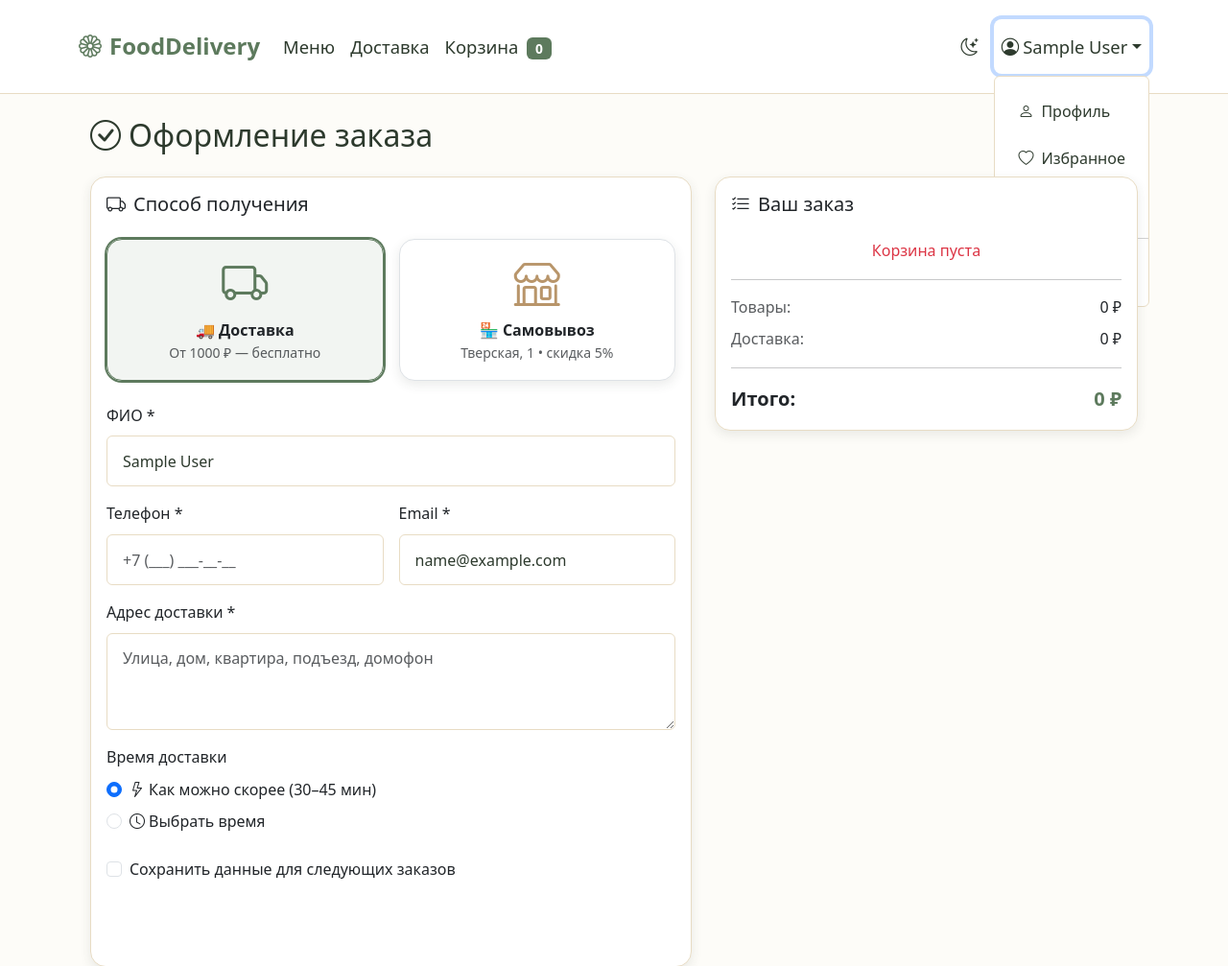
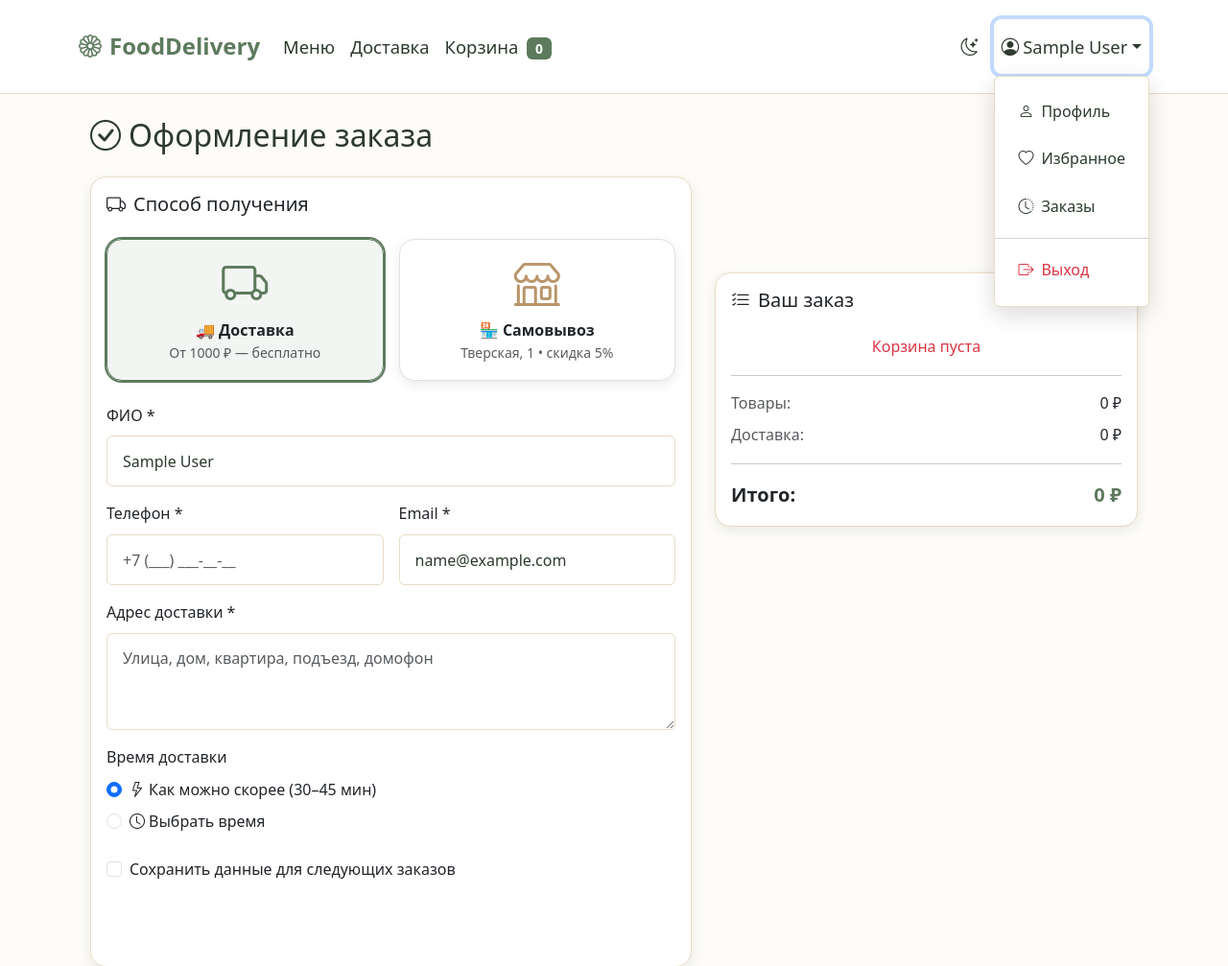
Before and after one commit to egrinnn/food_delivery, a Django app: page /checkout/ in a window 1280 px wide, after a click that opens the changed part. Shown: the top 1007 px of the page at 96% size. Run offline with Django 4.2, Linux system fonts and the light colour scheme; the visitor is signed in with stand-in values (Sample User, id 1).

Commit message:
Update style.css

```diff
--- a/static/css/style.css
+++ b/static/css/style.css
@@ -625,3 +625,30 @@
     border-color: var(--color-accent) !important;
     color: #1a201a !important; /* тёмный текст на светлом золоте */
 }
+
+.navbar {
+    position: relative !important;
+    z-index: 1050 !important;
+}
+
+.dropdown-menu {
+    z-index: 1070 !important;
+    box-shadow: 0 8px 24px rgba(0,0,0,0.15) !important;
+}
+
+.sticky-top {
+    z-index: 1020 !important;
+}
+
+.card {
+    position: relative;
+    z-index: 1 !important;
+}
+
+.fav-btn {
+    z-index: 2 !important;
+}
+
+.navbar.sticky-top {
+    z-index: 1050 !important;
+}
```
